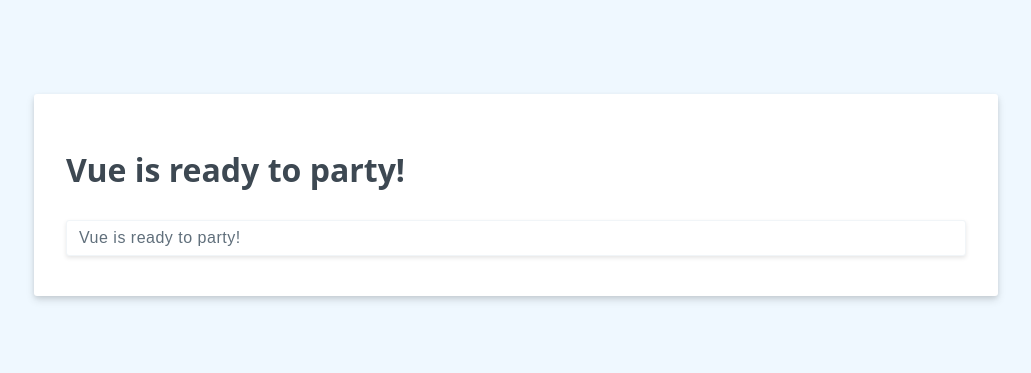
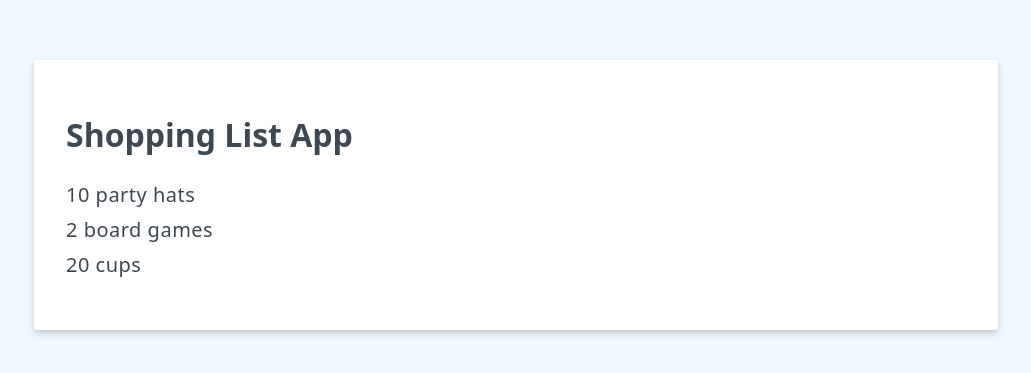
Before and after one commit to jerryh-jr/vueSchool-tutorials, a plain HTML site: page index.html in a window 1280 px wide. Shown: the part 205-578 px from the top of the page, without its empty margins (124-1155 px from the left). Drawn offline with nearby package versions, Linux system fonts and the light colour scheme.

Commit message:
4: Add V-for and data for li
Lesson 4 in Fundamentals with the Options API

```diff
--- a/index.html
+++ b/index.html
@@ -7,15 +7,22 @@
     </head>
     <body>
         <div id="shopping-list">
-            <h1>{{ header }}</h1>
-            <input v-model="header">
+            <h1>{{ header || 'Welcome' }}</h1>
+            <ul>
+                <li v-for="{ id, label } in items" :key="id">{{ label }}</li>
+            </ul>
         </div>
         <script src="https://unpkg.com/vue@3"></script>
         <script>
             const shoppingList = Vue.createApp({
                 data(){
                     return {
-                        header: "Vue is ready to party!"
+                        header: "Shopping List App",
+                        items: [
+                            {id: 1, label: "10 party hats"},
+                            {id: 2, label: "2 board games"},
+                            {id: 3, label: "20 cups"},
+                        ]
                     }
                 }
             })
```
